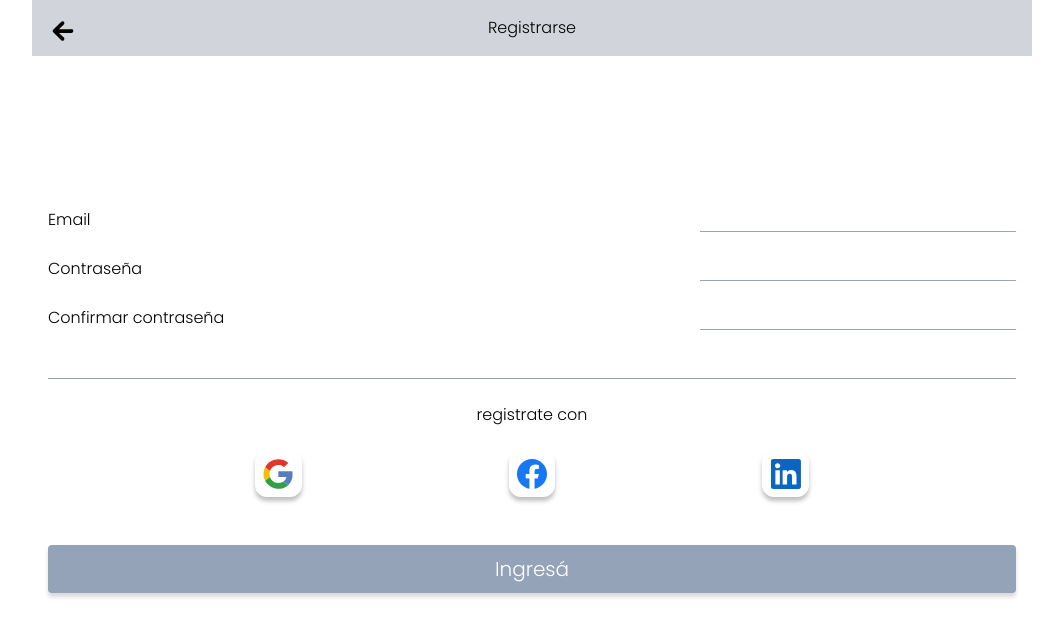
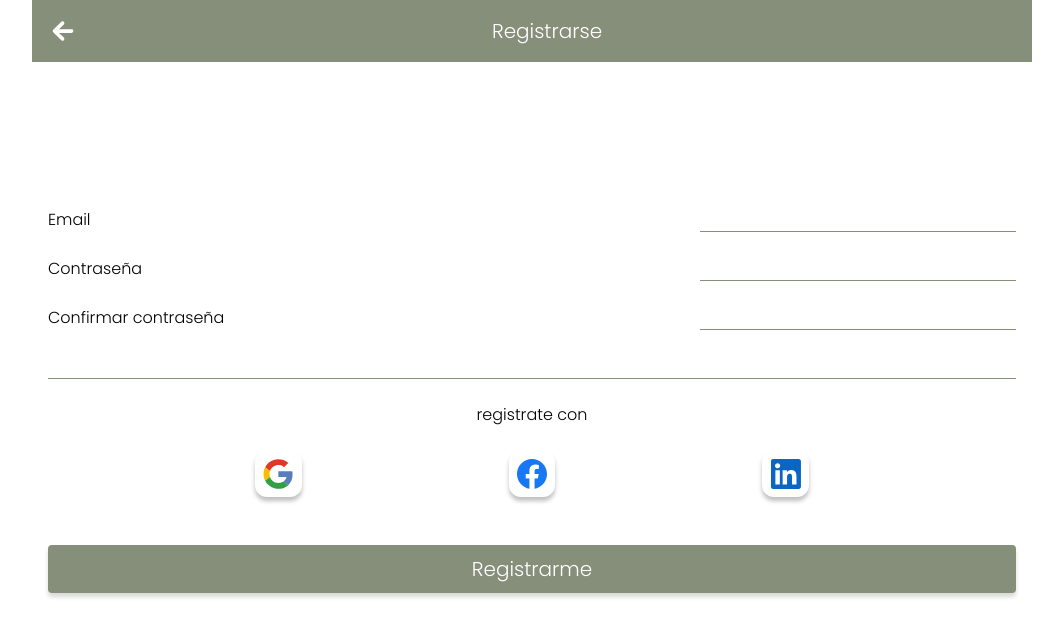
Before and after one commit to No-Country-simulation/s17-12-t-node-react, a Next.js app in the folder frontend/: page /register in a window 1280 px wide. Shown: the top 636 px of the page, without its empty margins (108-1171 px from the left). Built offline with nearby package versions, Linux system fonts and the light colour scheme; no server answers.

Commit message:
style(frontend): :lipstick: login, register, preferences with new colors

```diff
--- a/frontend/src/app/(auth)/login/page.tsx
+++ b/frontend/src/app/(auth)/login/page.tsx
@@ -1,12 +1,13 @@
+import { BackArrow } from "@/components";
 import LoginForm from "@/components/LoginForm";
 import Link from "next/link";
 
 export default function Login() {
   return (
     <div className="bg-white w-full h-screen text-black relative flex flex-col justify-center">
-      <div className="p-4 absolute bg-gray-300 top-0 w-full">
-        <Link href={'/'} className="absolute self-center">Regresar</Link>
-        <h2 className="text-base text-center">Iniciar sesión</h2>
+      <div className="flex items-center p-4 absolute bg-FondoPrimary text-white top-0 w-full">
+        <BackArrow />
+        <h2 className="text-center mx-auto text-xl">Iniciar sesión</h2>
       </div>
       <LoginForm />
     </div>
--- a/frontend/src/app/(auth)/register/page.tsx
+++ b/frontend/src/app/(auth)/register/page.tsx
@@ -1,13 +1,12 @@
-import { IconFlechaAtras } from "@/components/icons"
+import { BackArrow } from "@/components"
 import RegisterForm from "@/components/RegisterForm"
-import Link from "next/link"
 
 export default function RegisterPage() {
   return (
     <div className="bg-white w-full h-screen text-black relative flex flex-col justify-center">
-      <div className="p-4 absolute bg-gray-300 top-0 w-full">
-        <Link href={'/'} className="absolute self-center"><IconFlechaAtras /></Link>
-        <h2 className="text-base text-center">Registrarse</h2>
+      <div className="flex items-center p-4 absolute bg-FondoPrimary text-white top-0 w-full">
+        <BackArrow />
+        <h2 className="text-xl text-center mx-auto">Registrarse</h2>
       </div>
       <RegisterForm />
     </div>
--- a/frontend/src/app/(user)/preferences/[_id]/page.tsx
+++ b/frontend/src/app/(user)/preferences/[_id]/page.tsx
@@ -1,4 +1,5 @@
 import PreferencesForm from "@/components/PreferencesForm"
+import { User } from "@/interfaces/user"
 import Link from "next/link"
 
 const BASE_URL = process.env.API_URL
@@ -7,14 +8,14 @@ export default async function PreferencesPage({ params }: { params: { _id: strin
   const id = params._id
   const url = BASE_URL + '/user/' + id
   const data = await fetch(url)
-  const profile = await data.json()
+  const profile: User = await data.json()
 
   return (
-    <div className="bg-white w-full min-h-screen text-black relative flex flex-col justify-center">
-      <div className="p-1 absolute top-0 w-full bg-gray-300 text-center flex items-center justify-between px-6">
-        <Link href={'/'}>Volver</Link>
+    <div className="bg-white w-full min-h-screen text-black relative flex flex-col">
+      <div className="p-4 absolute top-0 w-full bg-FondoPrimary text-white text-center flex items-center justify-between px-6">
+        <Link href={'/'}>Cancelar</Link>
         <h2 className="text-base">Tus intereses</h2>
-        <p className="text-xs">{params._id}</p>
+        <p className="text-xs">{profile.username}</p>
       </div>
       <PreferencesForm user={profile} />
     </div>
--- a/frontend/src/components/LoginForm.tsx
+++ b/frontend/src/components/LoginForm.tsx
@@ -39,7 +39,7 @@ export default function LoginForm() {
       <div className="flex items-end px-4 justify-between">
         <label htmlFor="email">Email</label>
         <input
-          className="border-b border-gray-400 focus-visible:outline-none"
+          className="border-b border-FondoPrimary focus-visible:outline-none"
           type="email"
           id="email"
           name="email"
@@ -51,7 +51,7 @@ export default function LoginForm() {
       <div className="flex items-end px-4 justify-between">
         <label htmlFor="password">Contraseña</label>
         <input
-          className="border-b border-gray-400 focus-visible:outline-none"
+          className="border-b border-FondoPrimary focus-visible:outline-none"
           type="password"
           id="password"
           name="password"
@@ -60,7 +60,7 @@ export default function LoginForm() {
       </div>
       {formState?.errors?.password && <p className="-mt-4 mx-4 text-end text-red-500 text-xs">{formState?.errors?.password}</p>}
 
-      <div className="flex flex-col border-t border-gray-400 py-6 mt-6 mx-4 text-center gap-6">
+      <div className="flex flex-col border-t border-FondoPrimary py-6 mt-6 mx-4 text-center gap-6">
         <h3>Inicia sesión con</h3>
         <div className="flex justify-evenly">
           <button className="p-2 rounded-xl shadow-[0_4px_4px_0px_rgba(0,0,0,0.25)]">
@@ -75,7 +75,7 @@ export default function LoginForm() {
         </div>
       </div>
 
-      <SubmitButton className="text-xl bg-slate-400 rounded h-12 mx-4 text-white shadow-[0_4px_4px_0px_rgba(0,0,0,0.15)]" loadingText="Cargando..." text="Iniciar Sesión" />
+      <SubmitButton className="text-xl bg-FondoPrimary rounded h-12 mx-4 text-white shadow-[0_4px_4px_0px_rgba(0,0,0,0.15)]" loadingText="Cargando..." text="Ingresá" />
       {formState?.loginError && <p className="-mt-4 mx-4 text-end text-red-500 text-xs">{formState?.message}: {formState?.loginError}</p>}
       {formState?.success && <p className="-mt-4 mx-4 text-end text-green-500 text-xs">{formState?.success}</p>}
     </form>
--- a/frontend/src/components/PreferencesForm.tsx
+++ b/frontend/src/components/PreferencesForm.tsx
@@ -74,7 +74,7 @@ const PreferencesForm: React.FC<UserProps> = ({ user }) => {
   }
 
   return (
-    <form onSubmit={handleSubmit} className="mt-16 mx-6 flex flex-col gap-8">
+    <form onSubmit={handleSubmit} className="mt-20 mx-6 flex flex-col gap-8">
       <p>Seleccioná los temas que más te interesan para que podamos guiarte a encontrar las mejores opciones</p>
       <div className="flex flex-wrap gap-10">
         {INITIAL_VALUES.map((item) => (
@@ -85,7 +85,7 @@ const PreferencesForm: React.FC<UserProps> = ({ user }) => {
               }`}
           >
             <Image className="h-28" src={item.imageUrl} alt={`foto ${item.name}`} width={400} height={400} />
-            <p className="bg-slate-400 w-full text-center rounded-b-xl">{item.name}</p>
+            <p className="bg-FondoPrimary w-full text-white text-center rounded-b-xl">{item.name}</p>
             {tags.includes(item.name) && (
               <div className="absolute inset-0 flex items-center justify-center bg-black bg-opacity-30">
                 <span className="text-amber-500 text-6xl">✔</span>
@@ -94,7 +94,7 @@ const PreferencesForm: React.FC<UserProps> = ({ user }) => {
           </div>
         ))}
       </div>
-      <SubmitButton className="text-xl bg-slate-400 rounded h-12 mb-8 text-white shadow-[0_4px_4px_0px_rgba(0,0,0,0.15)]" loadingText="Cargando..." text="Ingresá" />
+      <SubmitButton className="text-xl bg-FondoPrimary rounded h-12 mb-8 text-white shadow-[0_4px_4px_0px_rgba(0,0,0,0.15)]" loadingText="Cargando..." text="Ingresar" />
       {error && <p className="-mt-4 mx-4 text-end text-red-500 text-xs">{error}</p>}
       {success && <p className="-mt-4 mx-4 text-end text-green-500 text-xs">{success}</p>}
 
--- a/frontend/src/components/RegisterForm.tsx
+++ b/frontend/src/components/RegisterForm.tsx
@@ -39,7 +39,7 @@ export default function RegisterForm() {
       <div className="flex items-end px-4 justify-between">
         <label htmlFor="email">Email</label>
         <input
-          className="border-b border-gray-400 focus-visible:outline-none"
+          className="border-b border-FondoPrimary focus-visible:outline-none"
           type="email"
           id="email"
           name="email"
@@ -52,7 +52,7 @@ export default function RegisterForm() {
       <div className="flex items-end px-4 justify-between">
         <label htmlFor="password">Contraseña</label>
         <input
-          className="border-b border-gray-400 focus-visible:outline-none"
+          className="border-b border-FondoPrimary focus-visible:outline-none"
           type="password"
           id="password"
           name="password"
@@ -64,7 +64,7 @@ export default function RegisterForm() {
       <div className="flex items-end px-4 justify-between">
         <label htmlFor="repeatPassword">Confirmar contraseña</label>
         <input
-          className="border-b border-gray-400 focus-visible:outline-none"
+          className="border-b border-FondoPrimary focus-visible:outline-none"
           type="password"
           id="repeatPassword"
           name="repeatPassword"
@@ -73,7 +73,7 @@ export default function RegisterForm() {
       </div>
       {formState?.errors?.repeatPassword && <p className="-mt-4 mx-4 text-end text-red-500 text-xs">{formState?.errors?.repeatPassword}</p>}
 
-      <div className="flex flex-col border-t border-gray-400 py-6 mt-6 mx-4 text-center gap-6">
+      <div className="flex flex-col border-t border-FondoPrimary py-6 mt-6 mx-4 text-center gap-6">
         <h3>registrate con</h3>
         <div className="flex justify-evenly">
           <button className="p-2 rounded-xl shadow-[0_4px_4px_0px_rgba(0,0,0,0.25)]">
@@ -88,7 +88,7 @@ export default function RegisterForm() {
         </div>
       </div>
 
-      <SubmitButton className="text-xl bg-slate-400 rounded h-12 mx-4 text-white shadow-[0_4px_4px_0px_rgba(0,0,0,0.15)]" loadingText="Cargando..." text="Ingresá" />
+      <SubmitButton className="text-xl bg-FondoPrimary rounded h-12 mx-4 text-white shadow-[0_4px_4px_0px_rgba(0,0,0,0.15)]" loadingText="Cargando..." text="Registrarme" />
       {formState?.registerError && <p className="-mt-4 mx-4 text-end text-red-500 text-xs">{formState?.message}: {formState?.registerError}</p>}
       {formState?.success && <p className="-mt-4 mx-4 text-end text-green-500 text-xs">{formState?.success}</p>}
     </form>
--- a/frontend/src/components/iconFuctions/BackArrow.tsx
+++ b/frontend/src/components/iconFuctions/BackArrow.tsx
@@ -13,7 +13,7 @@ export function BackArrow({ className }: Prop) {
 
     return (
         <div onClick={router.back}>
-            <IconFlechaAtras className={`text-gray-500 cursor-pointer ${className && className}`} />
+            <IconFlechaAtras className={`cursor-pointer ${className && className}`} />
         </div>
     )
 }
```
